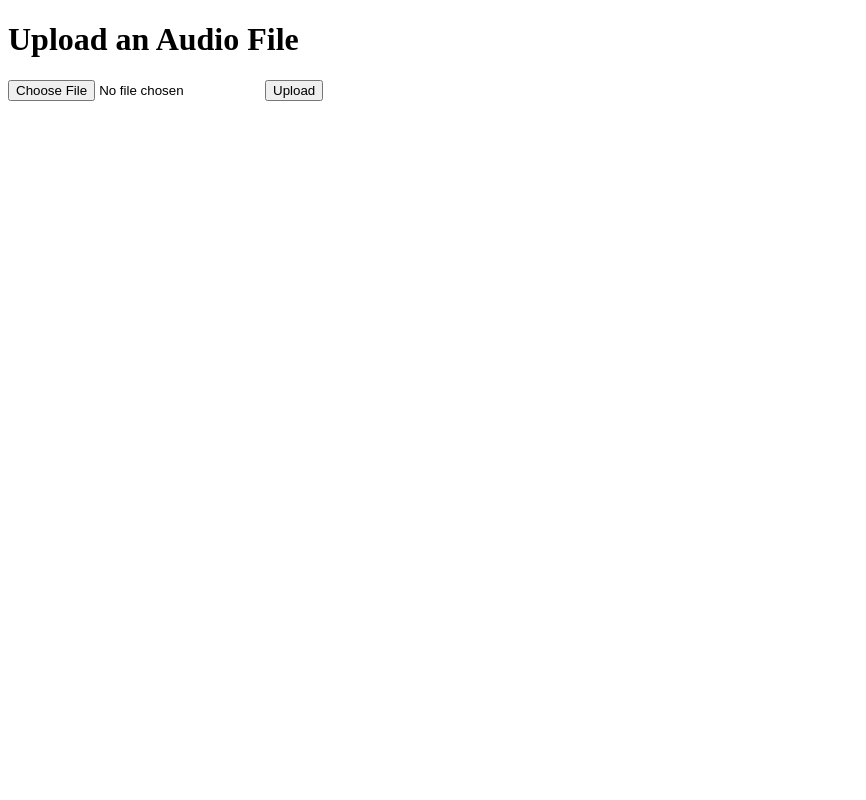
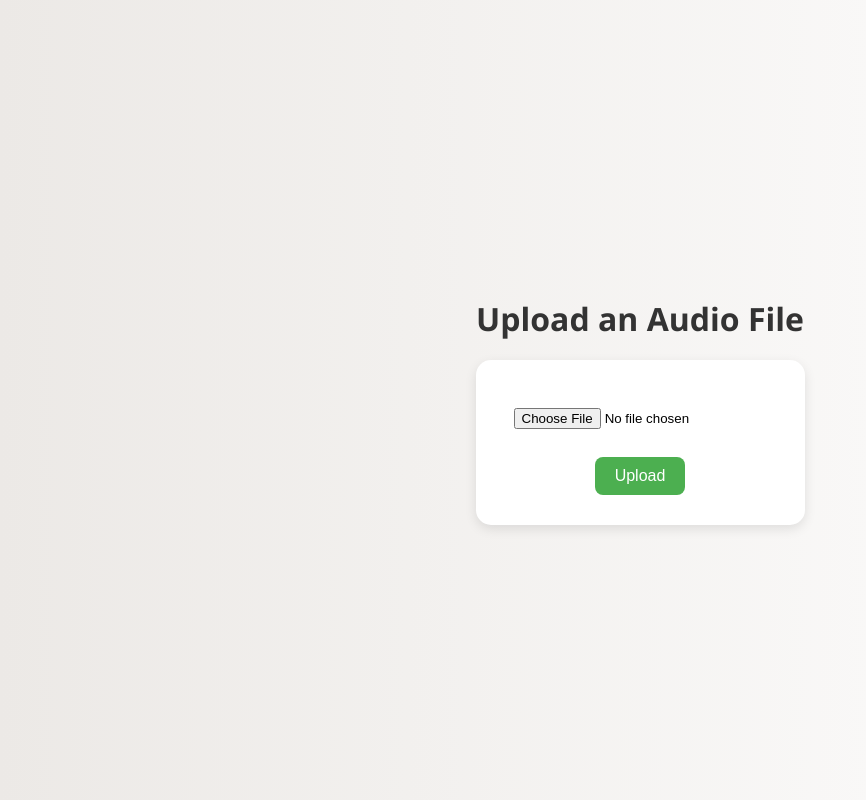
Before and after one commit to Rajesheeda/audio-separator, a Flask app: page / in a window 1280 px wide. Shown: the whole page, without its empty margins (0-866 px from the left). Run offline with Flask 2, Linux system fonts and the light colour scheme.

Commit message:
Update index.html

```diff
--- a/templates/index.html
+++ b/templates/index.html
@@ -1,11 +1,60 @@
 <!DOCTYPE html>
-<html>
-<head><title>Upload Audio</title></head>
+<html lang="en">
+<head>
+  <meta charset="UTF-8">
+  <title>Upload Audio</title>
+  <style>
+    body {
+      background: linear-gradient(to right, #ece9e6, #ffffff);
+      font-family: 'Segoe UI', Tahoma, Geneva, Verdana, sans-serif;
+      display: flex;
+      flex-direction: column;
+      align-items: center;
+      justify-content: center;
+      height: 100vh;
+      margin: 0;
+    }
+
+    h1 {
+      color: #333;
+      margin-bottom: 20px;
+    }
+
+    form {
+      background-color: #fff;
+      padding: 30px;
+      border-radius: 15px;
+      box-shadow: 0 4px 12px rgba(0, 0, 0, 0.1);
+      text-align: center;
+    }
+
+    input[type="file"] {
+      margin: 10px 0;
+      padding: 8px;
+    }
+
+    input[type="submit"] {
+      background-color: #4CAF50;
+      color: white;
+      border: none;
+      padding: 10px 20px;
+      margin-top: 10px;
+      font-size: 16px;
+      border-radius: 8px;
+      cursor: pointer;
+      transition: background-color 0.3s ease;
+    }
+
+    input[type="submit"]:hover {
+      background-color: #45a049;
+    }
+  </style>
+</head>
 <body>
   <h1>Upload an Audio File</h1>
   <form action="/process" method="post" enctype="multipart/form-data">
-    <input type="file" name="file" accept="audio/*" required>
+    <input type="file" name="file" accept="audio/*" required><br>
     <input type="submit" value="Upload">
-</form>
+  </form>
 </body>
 </html>
```
